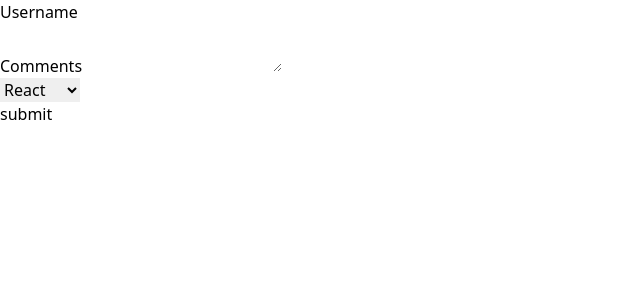
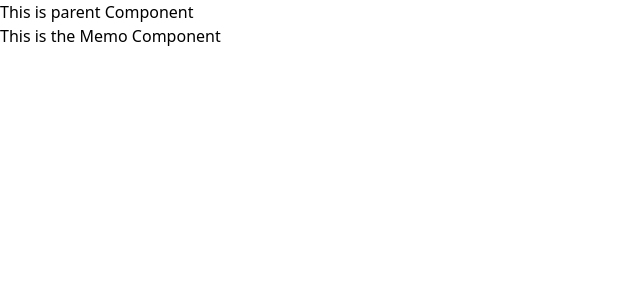
Before and after one commit to YannKamche/Learning-React, a React (Vite) app in the folder hello-world/: page / in a window 1280 px wide. Shown: the top 300 px of the page, without its empty margins (0-640 px from the left). Built offline with nearby package versions, Linux system fonts and the light colour scheme.

Commit message:
Pure and Memo components

```diff
--- a/hello-world/src/App.jsx
+++ b/hello-world/src/App.jsx
@@ -12,6 +12,7 @@ import NameList from './components/NameList'
 import StyleSheet from './components/StyleSheet'
 import Inline from './components/Inline'
 import FormHandling from './components/FormHandling'
+import ParentComp from './components/ParentComp'
 
 const App = () => {
   return (
@@ -33,7 +34,8 @@ const App = () => {
       {/* <StyleSheet primary={true}/>
       <Inline /> */}
 
-      <FormHandling />
+      {/* <FormHandling /> */}
+      <ParentComp />
     </div>
   )
 }
--- /dev/null
+++ b/hello-world/src/components/MemoComp.jsx
@@ -0,0 +1,12 @@
+import React from 'react'
+
+const MemoComp = ({name}) => {
+    console.log("Memo Component")
+  return (
+    <div>
+      This is the Memo Component {name}
+    </div>
+  )
+}
+
+export default React.memo(MemoComp)
--- /dev/null
+++ b/hello-world/src/components/ParentComp.jsx
@@ -0,0 +1,30 @@
+import React, { Component } from 'react'
+import MemoComp from './MemoComp'
+ class ParentComp extends Component {
+    constructor(props) {
+      super(props)
+
+      this.state = {
+         message: "Learning ReactJs"
+      }
+    }
+
+    componentDidMount() {
+        setInterval(() => {
+            this.setState({
+                message: "Learning ReactJs"
+            })
+        }, 2000)
+    }
+  render() {
+    console.log("******** Parent Component *******")
+    return (
+      <div>
+        This is parent Component
+        <MemoComp name={this.state.name}/>
+      </div>
+    )
+  }
+}
+
+export default ParentComp
```
